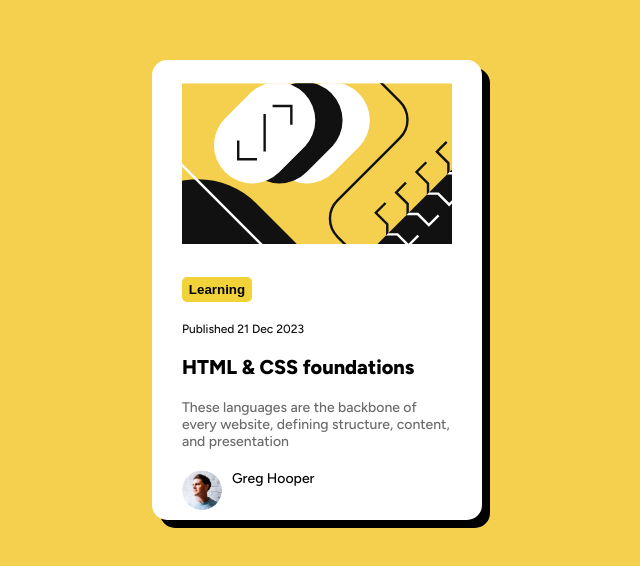
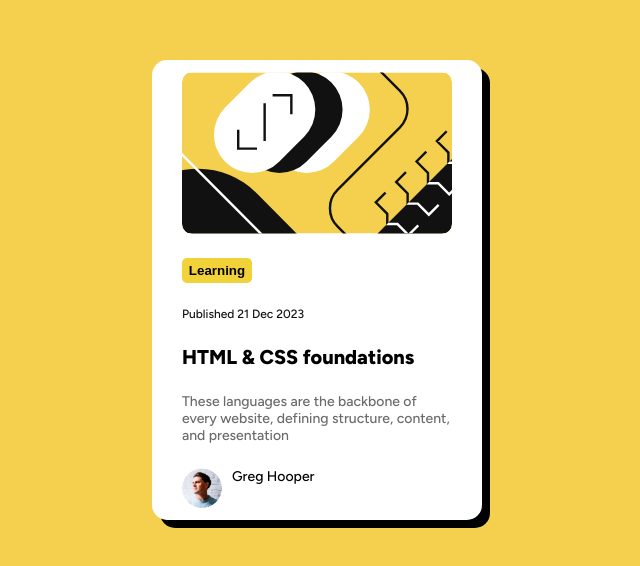
Before and after one commit to simopoza/Blog-card, a plain HTML site: page index.html in a window 1280 px wide. Shown: the part 110-676 px from the top of the page, without its empty margins (323-963 px from the left). Drawn offline with Linux system fonts and the light colour scheme.

Commit message:
the border-raduis of img is fixed

```diff
--- a/index.html
+++ b/index.html
@@ -22,104 +22,7 @@
   <body>
     <div class="blog-container">
       <div class="svg-container">
-        <svg
-          xmlns="http://www.w3.org/2000/svg"
-          width="290"
-          height="201"
-          fill="none"
-          viewBox="0 0 336 201"
-        >
-          <g clip-path="url(#a)">
-            <path fill="#F4D04E" d="M0 .5h336v200H0z" />
-            <rect
-              width="139"
-              height="95"
-              x="87.996"
-              y="77.729"
-              fill="#fff"
-              rx="47.5"
-              transform="rotate(-45 87.996 77.729)"
-            />
-            <rect
-              width="139"
-              height="95"
-              x="54.055"
-              y="77.729"
-              fill="#111"
-              rx="47.5"
-              transform="rotate(-45 54.055 77.729)"
-            />
-            <path
-              fill="#111"
-              d="M234.864 209.036 451.4-7.5l67.175 67.175-216.536 216.536z"
-            />
-            <rect
-              width="139"
-              height="95"
-              x="20.114"
-              y="77.729"
-              fill="#fff"
-              rx="47.5"
-              transform="rotate(-45 20.114 77.729)"
-            />
-            <rect
-              width="204.19"
-              height="270.554"
-              fill="#111"
-              rx="102.095"
-              transform="scale(-1 1) rotate(45 -103.887 14.564)"
-            />
-            <path
-              stroke="#fff"
-              stroke-width="3"
-              d="m6.69-357.5 135.583 135.727c12.481 12.494 12.481 32.737 0 45.231L-45.544 11.475c-12.481 12.494-12.481 32.737 0 45.23L107.088 209.5"
-            />
-            <path
-              stroke="#111"
-              stroke-width="3"
-              d="M69.965 71.719v23.334h23.334M136.079 52.273V28.94h-23.334M102.845 38.838v46.67M210.364-37.5l60.873 60.873c12.497 12.496 12.497 32.758 0 45.254l-77.745 77.746c-12.497 12.496-12.497 32.758 0 45.254l69.872 69.873"
-            />
-            <path
-              stroke="#111"
-              stroke-width="3"
-              d="m253.339 149.574-12.144 12.145 14.256 14.257v12.672h12.673l13.729 13.729 12.145-12.145M278.685 124.228l-12.145 12.145 14.257 14.257v12.673h12.673l13.729 13.729 12.145-12.145M304.031 98.883l-12.145 12.144 14.257 14.257v12.673h12.673l13.729 13.729 12.144-12.145M329.376 73.537l-12.145 12.145 14.257 14.257v12.672h12.673l13.729 13.729 12.145-12.144"
-            />
-            <path
-              stroke="#fff"
-              stroke-width="5"
-              d="m354.722 48.191-12.145 12.145 14.257 14.257v12.673h12.673l13.729 13.729 12.145-12.145"
-            />
-            <mask
-              id="b"
-              width="285"
-              height="285"
-              x="234"
-              y="-8"
-              maskUnits="userSpaceOnUse"
-              style="mask-type: alpha"
-            >
-              <path
-                fill="#111"
-                d="M234.864 209.036 451.4-7.5l67.175 67.175-216.536 216.536z"
-              />
-            </mask>
-            <g stroke="#fff" mask="url(#b)">
-              <path
-                stroke-width="3"
-                d="m253.339 149.574-12.144 12.145 14.256 14.257v12.672h12.673l13.729 13.729 12.145-12.145M278.685 124.228l-12.145 12.145 14.257 14.257v12.673h12.673l13.729 13.729 12.145-12.145M304.031 98.883l-12.145 12.144 14.257 14.257v12.673h12.673l13.729 13.729 12.144-12.145M329.376 73.537l-12.145 12.145 14.257 14.257v12.672h12.673l13.729 13.729 12.145-12.145"
-              />
-              <path
-                stroke-width="5"
-                d="m354.722 48.191-12.145 12.145 14.257 14.257v12.673h12.673l13.729 13.729 12.145-12.145"
-              />
-            </g>
-          </g>
-          <defs>
-            <clipPath id="a">
-              <path fill="#fff" d="M0 .5h336v200H0z" />
-            </clipPath>
-          </defs>
-        </svg>
+        <img src="./assets/images/illustration-article.svg" alt="">
       </div>
       <button>Learning</button>
       <p class="one">Published 21 Dec 2023</p>
@@ -128,10 +31,10 @@
         These languages are the backbone of every website, defining structure,
         content, and presentation
       </p>
-      <div class="owner">
+      <footer class="footer">
         <img src="./assets/images/image-avatar.webp" alt="Profile" />
         <p>Greg Hooper</p>
-      </div>
+      </footer>
     </div>
   </body>
 </html>
--- a/style.css
+++ b/style.css
@@ -32,15 +32,15 @@ body {
 	transition: transform 0.3s ease;
 }
 
-svg {
+.svg-container > img {
 	width: 100%;
 	height: 100%;
 	display: block;
   border-radius: 10px;
 }
 
-svg:hover,
-svg:focus {
+.svg-container > img:hover,
+.svg-container > img:focus {
 	transform: scale(1.1);
 }
 
@@ -92,11 +92,11 @@ p:focus {
 	color: hsl(0, 0%, 42%);
 }
 
-.owner {
+.footer {
 	display: flex;
 }
 
-img {
+footer > img {
 	border-radius: 50%;
 	width: 40px;
 	height: 40px;
@@ -104,7 +104,7 @@ img {
 	transition: transform 0.3s ease;
 }
 
-img:hover,
-img:focus {
+footer > img:hover,
+footer > img:focus {
 	transform: scale(1.3);
 }
```
Also changed, not shown: blog-card.png.
